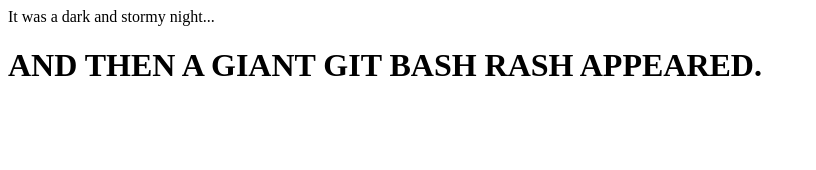
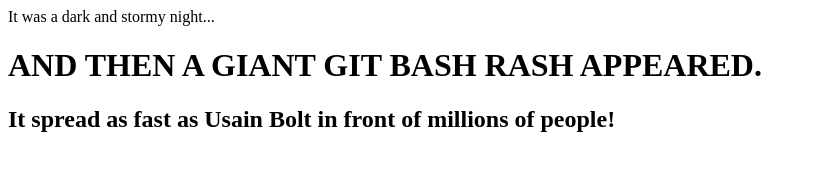
Before and after one commit to smcdole05/fireside-story, a plain HTML site: page index.html in a window 1280 px wide. Shown: the whole page, without its empty margins (0-816 px from the left). Drawn offline with Linux system fonts and the light colour scheme.

Commit message:
adding the third line of the story

```diff
--- a/index.html
+++ b/index.html
@@ -2,5 +2,6 @@
   <body>
     <p>It was a dark and stormy night...</p>
     <h1>AND THEN A GIANT GIT BASH RASH APPEARED.</h1>
+    <h2>It spread as fast as Usain Bolt in front of millions of people!</h2>
   </body>
 </html>
```
